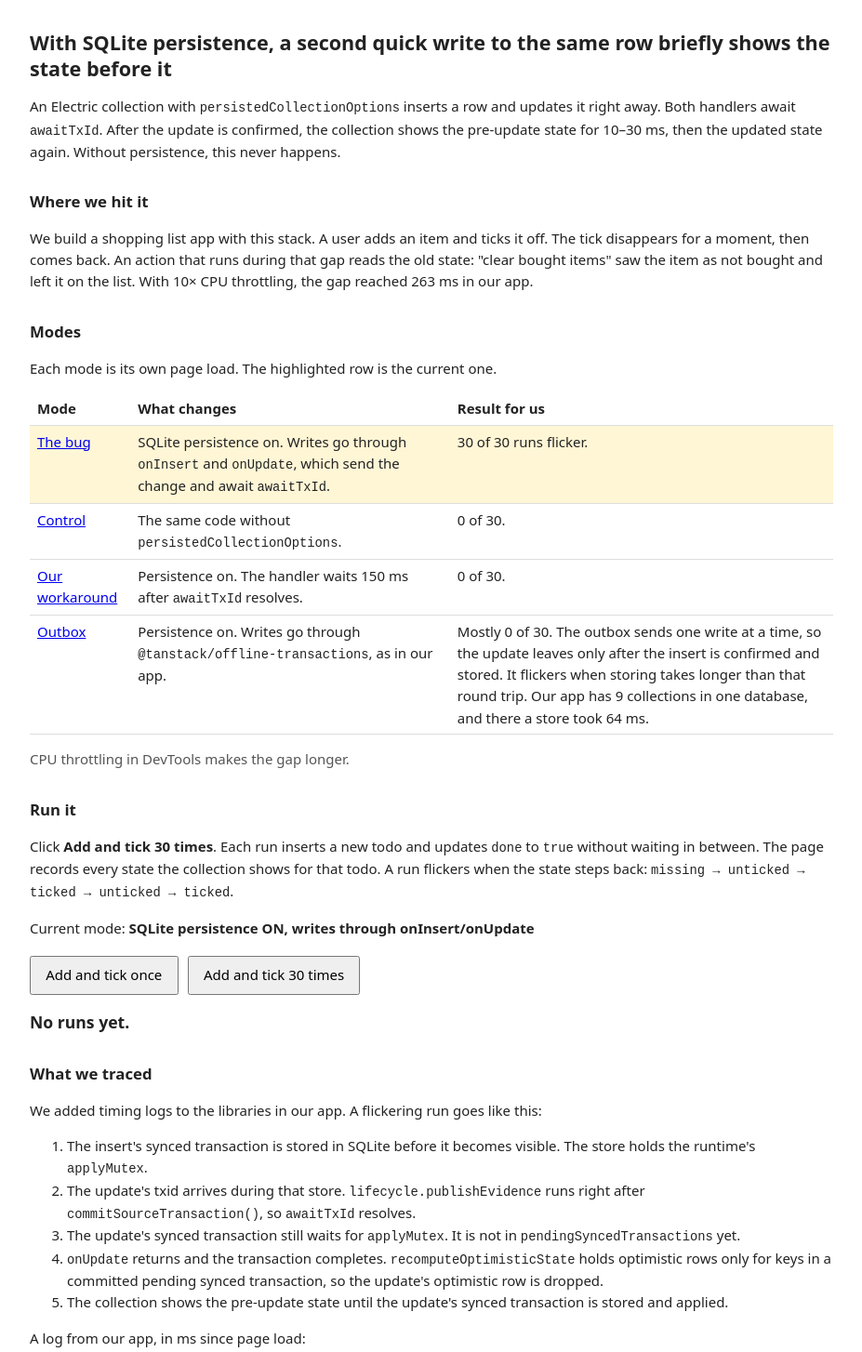
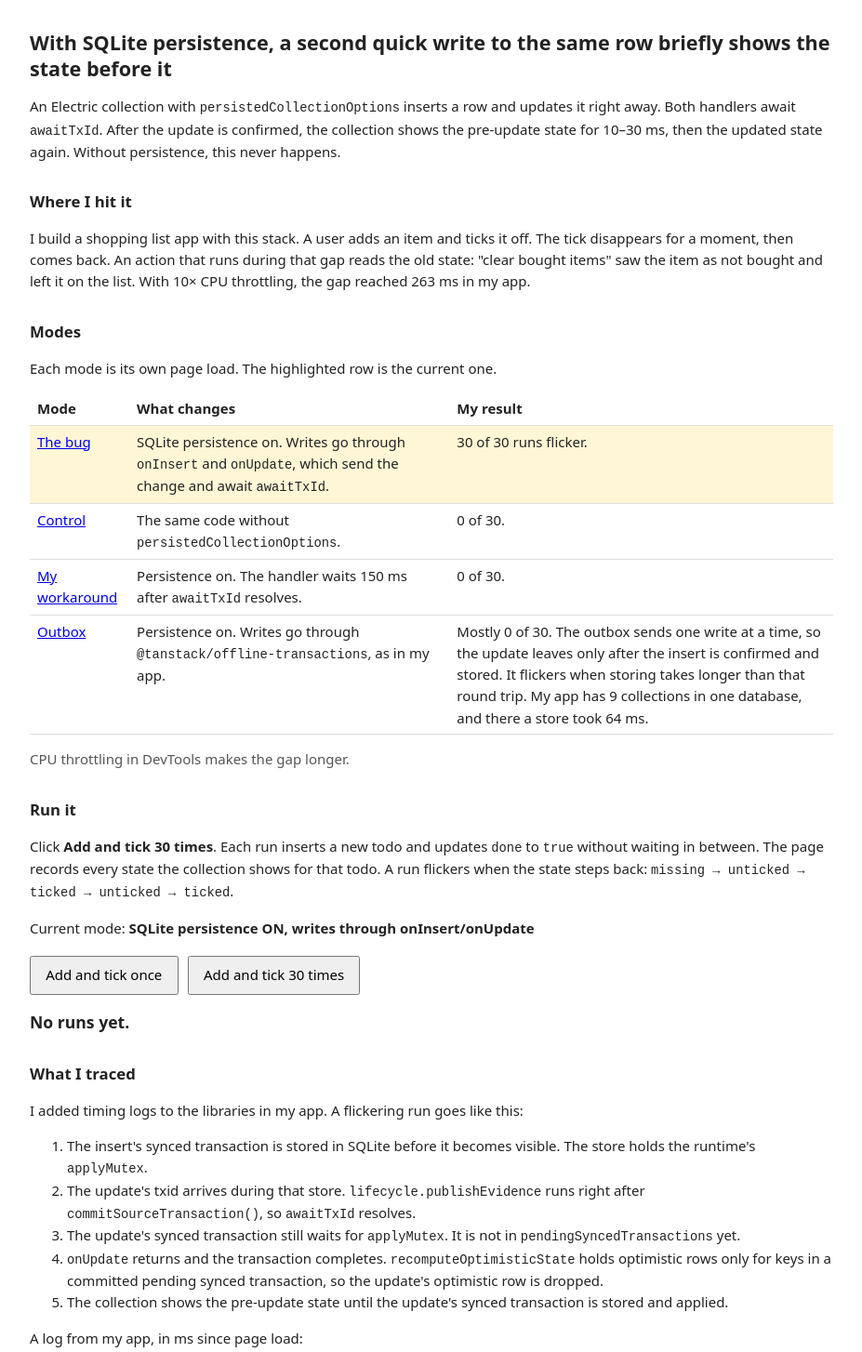
Before and after one commit to daniel-fahl/tanstack-db-flicker-repro, a website built with Vite: page index.html in a window 1280 px wide. Shown: the top 1454 px of the page at 93% size, without its empty margins (176-1103 px from the left). Built offline with nearby package versions, Linux system fonts and the light colour scheme; what @tanstack/browser-db-sqlite-persistence, @tanstack/db, @tanstack/electric-db-collection would draw is missing.

Commit message:
Write the page and the README in the first person singular

```diff
--- a/index.html
+++ b/index.html
@@ -30,18 +30,18 @@
       pre-update state for 10–30 ms, then the updated state again. Without persistence, this never happens.
     </p>
 
-    <h2>Where we hit it</h2>
+    <h2>Where I hit it</h2>
     <p>
-      We build a shopping list app with this stack. A user adds an item and ticks it off. The tick disappears for a
+      I build a shopping list app with this stack. A user adds an item and ticks it off. The tick disappears for a
       moment, then comes back. An action that runs during that gap reads the old state: "clear bought items" saw the
-      item as not bought and left it on the list. With 10× CPU throttling, the gap reached 263 ms in our app.
+      item as not bought and left it on the list. With 10× CPU throttling, the gap reached 263 ms in my app.
     </p>
 
     <h2>Modes</h2>
     <p>Each mode is its own page load. The highlighted row is the current one.</p>
     <table>
       <thead>
-        <tr><th>Mode</th><th>What changes</th><th>Result for us</th></tr>
+        <tr><th>Mode</th><th>What changes</th><th>My result</th></tr>
       </thead>
       <tbody>
         <tr data-mode="default">
@@ -55,14 +55,14 @@
           <td>0 of 30.</td>
         </tr>
         <tr data-mode="settle">
-          <td><a href="?settle=150">Our workaround</a></td>
+          <td><a href="?settle=150">My workaround</a></td>
           <td>Persistence on. The handler waits 150 ms after <code>awaitTxId</code> resolves.</td>
           <td>0 of 30.</td>
         </tr>
         <tr data-mode="outbox">
           <td><a href="?via=outbox">Outbox</a></td>
-          <td>Persistence on. Writes go through <code>@tanstack/offline-transactions</code>, as in our app.</td>
-          <td>Mostly 0 of 30. The outbox sends one write at a time, so the update leaves only after the insert is confirmed and stored. It flickers when storing takes longer than that round trip. Our app has 9 collections in one database, and there a store took 64 ms.</td>
+          <td>Persistence on. Writes go through <code>@tanstack/offline-transactions</code>, as in my app.</td>
+          <td>Mostly 0 of 30. The outbox sends one write at a time, so the update leaves only after the insert is confirmed and stored. It flickers when storing takes longer than that round trip. My app has 9 collections in one database, and there a store took 64 ms.</td>
         </tr>
       </tbody>
     </table>
@@ -80,8 +80,8 @@
     <p id="stats">No runs yet.</p>
     <ol id="log"></ol>
 
-    <h2>What we traced</h2>
-    <p>We added timing logs to the libraries in our app. A flickering run goes like this:</p>
+    <h2>What I traced</h2>
+    <p>I added timing logs to the libraries in my app. A flickering run goes like this:</p>
     <ol>
       <li>The insert's synced transaction is stored in SQLite before it becomes visible. The store holds the runtime's <code>applyMutex</code>.</li>
       <li>The update's txid arrives during that store. <code>lifecycle.publishEvidence</code> runs right after <code>commitSourceTransaction()</code>, so <code>awaitTxId</code> resolves.</li>
@@ -89,7 +89,7 @@
       <li><code>onUpdate</code> returns and the transaction completes. <code>recomputeOptimisticState</code> holds optimistic rows only for keys in a committed pending synced transaction, so the update's optimistic row is dropped.</li>
       <li>The collection shows the pre-update state until the update's synced transaction is stored and applied.</li>
     </ol>
-    <p>A log from our app, in ms since page load:</p>
+    <p>A log from my app, in ms since page load:</p>
 <pre>awaitTxId(51391) resolved at 1194.7   list_items pendingSyncedTransactions: none
 applyMutex: insert's store held 1149 → 1212; update's store waited 17.9 ms
 optimistic row dropped, DOM shows unticked at 1203.2
```
Also changed, not shown: README.md.
